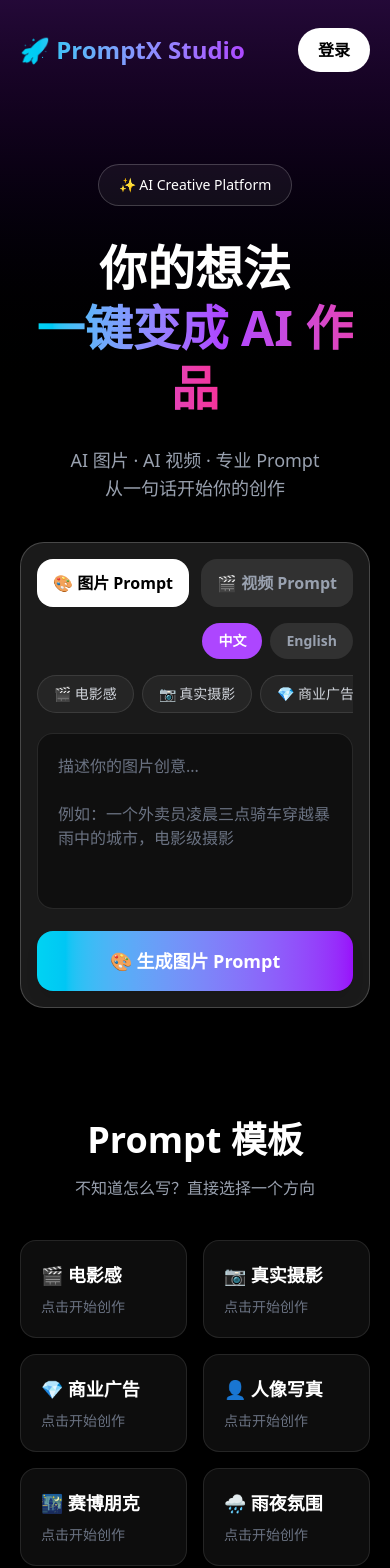
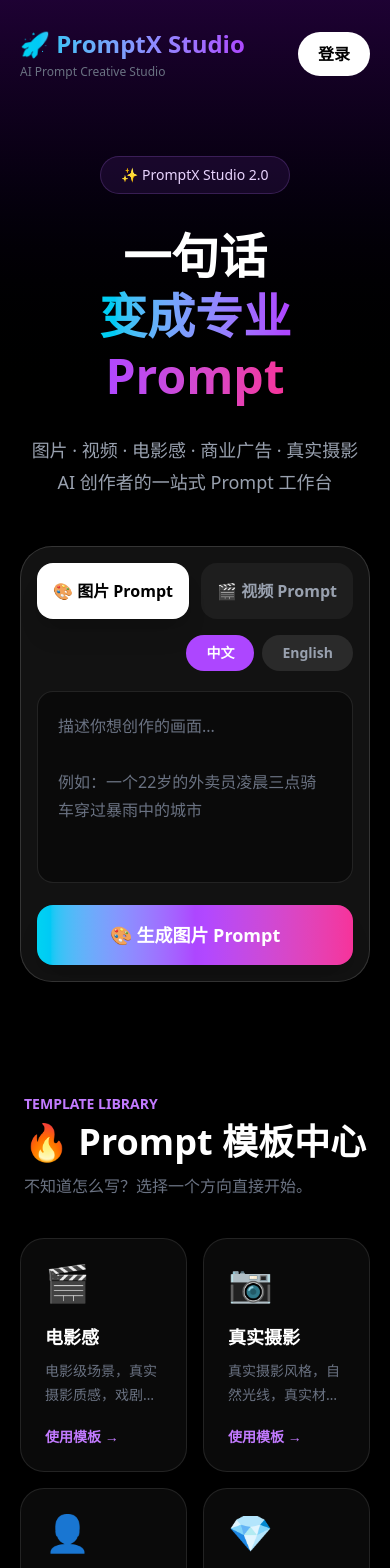
Before and after one commit to louqingle/promptx-studio, a Next.js app: page / in a window 390 px wide. Shown: the top 1568 px of the page. Built offline with nearby package versions, Linux system fonts and the light colour scheme.

Commit message:
Update page.tsx

```diff
--- a/app/page.tsx
+++ b/app/page.tsx
@@ -4,6 +4,87 @@ import { useState } from "react"
 
 type PromptType = "image" | "video"
 type Language = "zh" | "en"
+type EnhanceType =
+  | "optimize"
+  | "realistic"
+  | "cinematic"
+  | "commercial"
+  | "character"
+
+const templates = [
+  {
+    icon: "🎬",
+    name: "电影感",
+    prompt:
+      "电影级场景，真实摄影质感，戏剧性构图，电影灯光，丰富环境细节",
+  },
+  {
+    icon: "📷",
+    name: "真实摄影",
+    prompt:
+      "真实摄影风格，自然光线，真实材质，自然皮肤纹理，真实相机拍摄质感",
+  },
+  {
+    icon: "👤",
+    name: "人像写真",
+    prompt:
+      "高级人像摄影，真实人物细节，自然皮肤纹理，专业人像灯光，浅景深",
+  },
+  {
+    icon: "💎",
+    name: "商业广告",
+    prompt:
+      "高级商业广告摄影，产品视觉中心，干净背景，专业布光，高端品牌质感",
+  },
+  {
+    icon: "🌧️",
+    name: "雨夜电影",
+    prompt:
+      "午夜城市暴雨，湿润路面反射霓虹，雨幕，体积雾，冷暖对比电影灯光",
+  },
+  {
+    icon: "🌃",
+    name: "赛博朋克",
+    prompt:
+      "未来赛博朋克城市，霓虹灯，湿润街道，高密度城市建筑，科技感",
+  },
+  {
+    icon: "🚗",
+    name: "汽车广告",
+    prompt:
+      "高级汽车商业广告，汽车主体突出，电影级灯光，反射细节，高级品牌视觉",
+  },
+  {
+    icon: "🍜",
+    name: "美食摄影",
+    prompt:
+      "高级美食摄影，食物细节清晰，自然材质，诱人的灯光，浅景深，商业摄影质感",
+  },
+  {
+    icon: "📱",
+    name: "短视频",
+    prompt:
+      "适合短视频平台的高吸引力画面，主体突出，视觉冲击力强，真实自然",
+  },
+  {
+    icon: "🏠",
+    name: "房地产",
+    prompt:
+      "高级房地产摄影，空间宽敞明亮，真实建筑材质，自然光，高端商业视觉",
+  },
+  {
+    icon: "👟",
+    name: "电商产品",
+    prompt:
+      "高级电商产品摄影，产品主体突出，干净背景，专业布光，真实材质",
+  },
+  {
+    icon: "🕵️",
+    name: "悬疑氛围",
+    prompt:
+      "悬疑电影氛围，低照度环境，强烈明暗对比，神秘感，压迫感，电影级摄影",
+  },
+]
 
 export default function Home() {
   const [idea, setIdea] = useState("")
@@ -13,8 +94,11 @@ export default function Home() {
   const [type, setType] = useState<PromptType>("image")
   const [language, setLanguage] = useState<Language>("zh")
 
-  async function generatePrompt() {
-    if (!idea.trim()) {
+  async function requestPrompt(
+    currentIdea: string,
+    enhance: EnhanceType = "optimize"
+  ) {
+    if (!currentIdea.trim()) {
       alert(
         language === "zh"
           ? "请输入你的创意"
@@ -24,7 +108,6 @@ export default function Home() {
     }
 
     setLoading(true)
-    setResult("")
 
     try {
       const response = await fetch("/api/generate", {
@@ -33,9 +116,10 @@ export default function Home() {
           "Content-Type": "application/json",
         },
         body: JSON.stringify({
-          idea: idea.trim(),
+          idea: currentIdea.trim(),
           type,
           language,
+          enhance,
         }),
       })
 
@@ -57,41 +141,17 @@ export default function Home() {
     }
   }
 
-  async function optimizePrompt() {
-    if (!result.trim()) return
+  function generatePrompt() {
+    setResult("")
+    requestPrompt(idea, "optimize")
+  }
 
-    setLoading(true)
+  function optimizePrompt() {
+    requestPrompt(result || idea, "optimize")
+  }
 
-    try {
-      const response = await fetch("/api/generate", {
-        method: "POST",
-        headers: {
-          "Content-Type": "application/json",
-        },
-        body: JSON.stringify({
-          idea: result,
-          type,
-          language,
-          optimize: true,
-        }),
-      })
-
-      const data = await response.json()
-
-      if (!response.ok) {
-        throw new Error(data?.error || "优化失败")
-      }
-
-      setResult(data.result || "")
-    } catch (error) {
-      alert(
-        error instanceof Error
-          ? error.message
-          : "优化失败，请稍后重试"
-      )
-    } finally {
-      setLoading(false)
-    }
+  function enhancePrompt(enhance: EnhanceType) {
+    requestPrompt(result || idea, enhance)
   }
 
   function copyPrompt() {
@@ -106,100 +166,76 @@ export default function Home() {
     )
   }
 
-  const tools = [
-    {
-      icon: "🎬",
-      title: "AI 视频导演",
-      desc: "自动生成电影级视频 Prompt",
-    },
-    {
-      icon: "🎨",
-      title: "AI 图片创作",
-      desc: "生成专业视觉 Prompt",
-    },
-    {
-      icon: "📝",
-      title: "AI 剧本助手",
-      desc: "创造人物、剧情和对白",
-    },
-    {
-      icon: "🎙️",
-      title: "AI 声音工作室",
-      desc: "智能配音和声音设计",
-    },
-  ]
+  function selectTemplate(templatePrompt: string) {
+    if (idea.trim()) {
+      setIdea(`${idea.trim()}，${templatePrompt}`)
+    } else {
+      setIdea(templatePrompt)
+    }
 
-  const templates = [
-    "🎬 电影感",
-    "📷 真实摄影",
-    "💎 商业广告",
-    "👤 人像写真",
-    "🌃 赛博朋克",
-    "🌧️ 雨夜氛围",
-    "🍜 美食摄影",
-    "🚗 汽车广告",
-  ]
-
-  const models = [
-    "Sora",
-    "Runway",
-    "可灵AI",
-    "即梦AI",
-    "Midjourney",
-    "Flux",
-  ]
+    window.scrollTo({
+      top: 0,
+      behavior: "smooth",
+    })
+  }
 
   return (
     <main className="min-h-screen overflow-hidden bg-black text-white">
-      <div className="fixed inset-0 bg-gradient-to-b from-purple-900/40 via-black to-black" />
+      {/* 背景 */}
+      <div className="fixed inset-0 bg-gradient-to-b from-purple-950/50 via-black to-black" />
 
-      <div className="relative z-10 mx-auto max-w-6xl px-5">
+      <div className="relative z-10 mx-auto max-w-7xl px-5">
 
         {/* 导航 */}
         <nav className="flex items-center justify-between py-7">
-          <h1 className="bg-gradient-to-r from-cyan-400 to-purple-500 bg-clip-text text-2xl font-black text-transparent md:text-3xl">
-            🚀 PromptX Studio
-          </h1>
+          <div>
+            <h1 className="bg-gradient-to-r from-cyan-400 to-purple-500 bg-clip-text text-2xl font-black text-transparent md:text-3xl">
+              🚀 PromptX Studio
+            </h1>
+            <p className="mt-1 text-xs text-gray-500">
+              AI Prompt Creative Studio
+            </p>
+          </div>
 
-          <button className="rounded-full bg-white px-5 py-2.5 font-bold text-black">
+          <button className="rounded-full bg-white px-5 py-2.5 font-bold text-black transition hover:bg-gray-200">
             登录
           </button>
         </nav>
 
         {/* Hero */}
-        <section className="pt-16 text-center md:pt-24">
+        <section className="pt-12 text-center md:pt-20">
 
-          <div className="inline-block rounded-full border border-white/20 bg-white/5 px-5 py-2.5 text-sm">
-            ✨ AI Creative Platform
+          <div className="inline-flex items-center rounded-full border border-purple-400/20 bg-purple-500/10 px-5 py-2 text-sm text-purple-200">
+            ✨ PromptX Studio 2.0
           </div>
 
           <h2 className="mt-8 text-5xl font-black leading-tight md:text-8xl">
-            你的想法
+            一句话
             <br />
 
             <span className="bg-gradient-to-r from-cyan-400 via-purple-500 to-pink-500 bg-clip-text text-transparent">
-              一键变成 AI 作品
+              变成专业 Prompt
             </span>
           </h2>
 
-          <p className="mx-auto mt-7 max-w-2xl text-lg text-gray-400 md:text-xl">
-            AI 图片 · AI 视频 · 专业 Prompt
+          <p className="mx-auto mt-7 max-w-2xl text-lg leading-8 text-gray-400 md:text-xl">
+            图片 · 视频 · 电影感 · 商业广告 · 真实摄影
             <br />
-            从一句话开始你的创作
+            AI 创作者的一站式 Prompt 工作台
           </p>
 
-          {/* 生成器 */}
-          <div className="mx-auto mt-10 max-w-4xl rounded-3xl border border-white/20 bg-white/10 p-4 backdrop-blur-xl md:p-6">
+          {/* 核心生成器 */}
+          <div className="mx-auto mt-12 max-w-5xl rounded-[2rem] border border-white/15 bg-white/[0.07] p-4 shadow-2xl backdrop-blur-xl md:p-6">
 
-            {/* 类型 */}
+            {/* 图片 / 视频 */}
             <div className="grid grid-cols-2 gap-3">
 
               <button
                 onClick={() => setType("image")}
-                className={`rounded-2xl py-3 font-bold transition ${
+                className={`rounded-2xl py-4 font-bold transition ${
                   type === "image"
-                    ? "bg-white text-black"
-                    : "bg-white/10 text-gray-400 hover:bg-white/20"
+                    ? "bg-white text-black shadow-xl"
+                    : "bg-white/5 text-gray-400 hover:bg-white/10"
                 }`}
               >
                 🎨 图片 Prompt
@@ -207,10 +243,10 @@ export default function Home() {
 
               <button
                 onClick={() => setType("video")}
-                className={`rounded-2xl py-3 font-bold transition ${
+                className={`rounded-2xl py-4 font-bold transition ${
                   type === "video"
-                    ? "bg-white text-black"
-                    : "bg-white/10 text-gray-400 hover:bg-white/20"
+                    ? "bg-white text-black shadow-xl"
+                    : "bg-white/5 text-gray-400 hover:bg-white/10"
                 }`}
               >
                 🎬 视频 Prompt
@@ -218,12 +254,12 @@ export default function Home() {
 
             </div>
 
-            {/* 语言 */}
+            {/* 中文 / English */}
             <div className="mt-4 flex justify-end gap-2">
 
               <button
                 onClick={() => setLanguage("zh")}
-                className={`rounded-full px-4 py-2 text-sm font-bold ${
+                className={`rounded-full px-5 py-2 text-sm font-bold transition ${
                   language === "zh"
                     ? "bg-purple-500 text-white"
                     : "bg-white/10 text-gray-400"
@@ -234,7 +270,7 @@ export default function Home() {
 
               <button
                 onClick={() => setLanguage("en")}
-                className={`rounded-full px-4 py-2 text-sm font-bold ${
+                className={`rounded-full px-5 py-2 text-sm font-bold transition ${
                   language === "en"
                     ? "bg-purple-500 text-white"
                     : "bg-white/10 text-gray-400"
@@ -245,26 +281,6 @@ export default function Home() {
 
             </div>
 
-            {/* 模板 */}
-            <div className="mt-4 flex gap-2 overflow-x-auto pb-2">
-              {templates.map((template) => (
-                <button
-                  key={template}
-                  onClick={() => {
-                    setIdea(
-                      `${template.replace(
-                        /^.+? /,
-                        ""
-                      )}，`
-                    )
-                  }}
-                  className="shrink-0 rounded-full border border-white/10 bg-white/5 px-4 py-2 text-sm text-gray-300 transition hover:bg-white/10"
-                >
-                  {template}
-                </button>
-              ))}
-            </div>
-
             {/* 输入 */}
             <textarea
               value={idea}
@@ -272,25 +288,25 @@ export default function Home() {
               placeholder={
                 language === "zh"
                   ? type === "image"
-                    ? "描述你的图片创意...\n\n例如：一个外卖员凌晨三点骑车穿越暴雨中的城市，电影级摄影"
-                    : "描述你的视频创意...\n\n例如：凌晨三点，外卖员骑车穿过暴雨中的城市，镜头跟随他前进"
+                    ? "描述你想创作的画面...\n\n例如：一个22岁的外卖员凌晨三点骑车穿过暴雨中的城市"
+                    : "描述你想创作的视频...\n\n例如：凌晨三点，外卖员骑车穿过暴雨中的城市，镜头跟随他前进"
                   : type === "image"
-                    ? "Describe your image idea..."
-                    : "Describe your video idea..."
+                    ? "Describe the image you want to create..."
+                    : "Describe the video you want to create..."
               }
-              className="mt-3 h-44 w-full resize-none rounded-2xl border border-white/10 bg-black/40 p-5 text-base text-white outline-none transition placeholder:text-gray-500 focus:border-purple-500 md:text-lg"
+              className="mt-5 h-48 w-full resize-none rounded-2xl border border-white/10 bg-black/40 p-5 text-base leading-7 text-white outline-none transition placeholder:text-gray-500 focus:border-purple-500 md:text-lg"
             />
 
-            {/* 生成 */}
+            {/* 生成按钮 */}
             <button
               onClick={generatePrompt}
               disabled={loading}
-              className="mt-4 w-full rounded-2xl bg-gradient-to-r from-cyan-400 to-purple-600 py-4 text-lg font-bold shadow-lg transition hover:scale-[1.01] disabled:cursor-not-allowed disabled:opacity-50"
+              className="mt-4 w-full rounded-2xl bg-gradient-to-r from-cyan-400 via-purple-500 to-pink-500 py-4 text-lg font-black shadow-xl transition hover:scale-[1.01] disabled:cursor-not-allowed disabled:opacity-50"
             >
               {loading
                 ? language === "zh"
-                  ? "正在生成..."
-                  : "Generating..."
+                  ? "AI 正在创作..."
+                  : "AI is creating..."
                 : language === "zh"
                   ? type === "image"
                     ? "🎨 生成图片 Prompt"
@@ -302,39 +318,86 @@ export default function Home() {
 
             {/* 结果 */}
             {result && (
-              <div className="mt-6 rounded-2xl border border-white/10 bg-black/50 p-5 text-left">
+              <div className="mt-6 rounded-3xl border border-white/10 bg-black/50 p-5 text-left md:p-7">
 
                 <div className="flex flex-wrap items-center justify-between gap-3">
 
-                  <h3 className="text-lg font-bold">
-                    {language === "zh"
-                      ? "✨ 生成结果"
-                      : "✨ Generated Prompt"}
-                  </h3>
+                  <div>
+                    <div className="text-xl font-black">
+                      ✨ Prompt
+                    </div>
 
-                  <div className="flex gap-2">
+                    <div className="mt-1 text-sm text-gray-500">
+                      {type === "image"
+                        ? "Image Prompt"
+                        : "Video Prompt"}
+                    </div>
+                  </div>
+
+                  <button
+                    onClick={copyPrompt}
+                    className="rounded-full bg-white px-5 py-2.5 text-sm font-bold text-black transition hover:bg-gray-200"
+                  >
+                    📋 {language === "zh" ? "复制" : "Copy"}
+                  </button>
+
+                </div>
+
+                <div className="mt-6 whitespace-pre-line rounded-2xl border border-white/5 bg-white/[0.03] p-5 text-gray-200 md:p-6">
+                  {result}
+                </div>
+
+                {/* 增强工具 */}
+                <div className="mt-5">
+
+                  <div className="mb-3 text-sm font-bold text-gray-400">
+                    ✨ Prompt 增强
+                  </div>
+
+                  <div className="grid grid-cols-2 gap-2 md:grid-cols-5">
 
                     <button
-                      onClick={optimizePrompt}
+                      onClick={() => enhancePrompt("optimize")}
                       disabled={loading}
-                      className="rounded-full bg-purple-500 px-4 py-2 text-sm font-bold"
+                      className="rounded-xl bg-purple-500/20 px-3 py-3 text-sm font-bold text-purple-200 hover:bg-purple-500/30 disabled:opacity-50"
                     >
-                      ✨ {language === "zh" ? "一键优化" : "Optimize"}
+                      ✨ 一键优化
                     </button>
 
                     <button
-                      onClick={copyPrompt}
-                      className="rounded-full bg-white px-4 py-2 text-sm font-bold text-black"
+                      onClick={() => enhancePrompt("realistic")}
+                      disabled={loading}
+                      className="rounded-xl bg-cyan-500/10 px-3 py-3 text-sm font-bold text-cyan-200 hover:bg-cyan-500/20 disabled:opacity-50"
                     >
-                      📋 {language === "zh" ? "复制" : "Copy"}
+                      📷 更真实
+                    </button>
+
+                    <button
+                      onClick={() => enhancePrompt("cinematic")}
+                      disabled={loading}
+                      className="rounded-xl bg-blue-500/10 px-3 py-3 text-sm font-bold text-blue-200 hover:bg-blue-500/20 disabled:opacity-50"
+                    >
+                      🎬 更电影
+                    </button>
+
+                    <button
+                      onClick={() => enhancePrompt("commercial")}
+                      disabled={loading}
+                      className="rounded-xl bg-pink-500/10 px-3 py-3 text-sm font-bold text-pink-200 hover:bg-pink-500/20 disabled:opacity-50"
+                    >
+                      💎 商业感
+                    </button>
+
+                    <button
+                      onClick={() => enhancePrompt("character")}
+                      disabled={loading}
+                      className="rounded-xl bg-orange-500/10 px-3 py-3 text-sm font-bold text-orange-200 hover:bg-orange-500/20 disabled:opacity-50"
+                    >
+                      👤 人物细节
                     </button>
 
                   </div>
 
-                </div>
-
-                <div className="mt-5 whitespace-pre-line leading-8 text-gray-200">
-                  {result}
                 </div>
 
               </div>
@@ -343,38 +406,49 @@ export default function Home() {
           </div>
         </section>
 
-        {/* 模板 */}
+        {/* 模板中心 */}
         <section className="mt-28">
 
-          <h2 className="text-center text-4xl font-black">
-            Prompt 模板
-          </h2>
+          <div className="flex flex-col items-center justify-between gap-4 md:flex-row">
+            <div>
+              <div className="text-sm font-bold text-purple-400">
+                TEMPLATE LIBRARY
+              </div>
 
-          <p className="mt-4 text-center text-gray-400">
-            不知道怎么写？直接选择一个方向
-          </p>
+              <h2 className="mt-2 text-4xl font-black">
+                🔥 Prompt 模板中心
+              </h2>
+
+              <p className="mt-3 text-gray-500">
+                不知道怎么写？选择一个方向直接开始。
+              </p>
+            </div>
+          </div>
 
           <div className="mt-10 grid grid-cols-2 gap-4 md:grid-cols-4">
 
             {templates.map((template) => (
               <button
-                key={template}
+                key={template.name}
                 onClick={() =>
-                  setIdea(
-                    `${template.replace(
-                      /^.+? /,
-                      ""
-                    )}风格，一个主体，电影级画面`
-                  )
+                  selectTemplate(template.prompt)
                 }
-                className="rounded-2xl border border-white/10 bg-white/5 p-5 text-left transition hover:border-purple-500/50 hover:bg-white/10"
+                className="group rounded-3xl border border-white/10 bg-white/[0.04] p-6 text-left transition hover:-translate-y-1 hover:border-purple-500/50 hover:bg-white/[0.08]"
               >
-                <div className="text-lg font-bold">
-                  {template}
+                <div className="text-4xl">
+                  {template.icon}
                 </div>
 
-                <div className="mt-2 text-sm text-gray-500">
-                  点击开始创作
+                <div className="mt-5 text-lg font-black">
+                  {template.name}
+                </div>
+
+                <p className="mt-2 line-clamp-2 text-sm leading-6 text-gray-500">
+                  {template.prompt}
+                </p>
+
+                <div className="mt-5 text-sm font-bold text-purple-400">
+                  使用模板 →
                 </div>
               </button>
             ))}
@@ -382,7 +456,50 @@ export default function Home() {
           </div>
         </section>
 
-        {/* AI工作流 */}
+        {/* 增强能力 */}
+        <section className="mt-28">
+
+          <div className="text-center">
+            <div className="text-sm font-bold text-purple-400">
+              PROMPT ENHANCER
+            </div>
+
+            <h2 className="mt-2 text-4xl font-black">
+              一个 Prompt，五种增强
+            </h2>
+          </div>
+
+          <div className="mt-10 grid gap-5 md:grid-cols-5">
+
+            {[
+              ["✨", "一键优化", "全面提升 Prompt"],
+              ["📷", "更真实", "增强真实摄影感"],
+              ["🎬", "更电影", "强化电影视觉"],
+              ["💎", "商业感", "打造广告级画面"],
+              ["👤", "人物细节", "增强人物真实度"],
+            ].map(([icon, title, desc]) => (
+              <div
+                key={title}
+                className="rounded-3xl border border-white/10 bg-white/[0.04] p-6 text-center"
+              >
+                <div className="text-4xl">
+                  {icon}
+                </div>
+
+                <h3 className="mt-4 font-black">
+                  {title}
+                </h3>
+
+                <p className="mt-2 text-sm text-gray-500">
+                  {desc}
+                </p>
+              </div>
+            ))}
+
+          </div>
+        </section>
+
+        {/* 工作流 */}
         <section className="mt-28">
 
           <h2 className="text-center text-4xl font-black">
@@ -391,21 +508,26 @@ export default function Home() {
 
           <div className="mt-10 grid gap-5 md:grid-cols-4">
 
-            {tools.map((tool) => (
+            {[
+              ["🎬", "AI 视频导演", "电影级视频 Prompt"],
+              ["🎨", "AI 图片创作", "专业视觉 Prompt"],
+              ["📝", "AI 剧本助手", "人物、剧情和对白"],
+              ["🎙️", "AI 声音工作室", "智能声音设计"],
+            ].map(([icon, title, desc]) => (
               <div
-                key={tool.title}
-                className="rounded-3xl border border-white/10 bg-white/5 p-7"
+                key={title}
+                className="rounded-3xl border border-white/10 bg-white/[0.04] p-7"
               >
                 <div className="text-5xl">
-                  {tool.icon}
+                  {icon}
                 </div>
 
-                <h3 className="mt-5 text-xl font-bold">
-                  {tool.title}
+                <h3 className="mt-5 text-xl font-black">
+                  {title}
                 </h3>
 
-                <p className="mt-3 text-gray-400">
-                  {tool.desc}
+                <p className="mt-3 text-gray-500">
+                  {desc}
                 </p>
               </div>
             ))}
@@ -422,10 +544,17 @@ export default function Home() {
 
           <div className="mt-8 flex flex-wrap justify-center gap-3">
 
-            {models.map((model) => (
+            {[
+              "Sora",
+              "Runway",
+              "可灵AI",
+              "即梦AI",
+              "Midjourney",
+              "Flux",
+            ].map((model) => (
               <div
                 key={model}
-                className="rounded-full border border-white/20 bg-white/5 px-5 py-2.5 text-sm"
+                className="rounded-full border border-white/15 bg-white/[0.04] px-5 py-2.5 text-sm text-gray-300"
               >
                 {model}
               </div>
@@ -444,8 +573,8 @@ export default function Home() {
 
           <div className="mt-10 grid gap-5 md:grid-cols-3">
 
-            <div className="rounded-3xl border border-white/10 bg-white/5 p-7">
-              <h3 className="text-2xl font-bold">
+            <div className="rounded-3xl border border-white/10 bg-white/[0.04] p-8">
+              <h3 className="text-2xl font-black">
                 Free
               </h3>
 
@@ -453,18 +582,18 @@ export default function Home() {
                 ¥0
               </p>
 
-              <p className="mt-4 text-gray-400">
-                基础 AI 体验
+              <p className="mt-4 text-gray-500">
+                基础 Prompt 创作
               </p>
             </div>
 
-            <div className="rounded-3xl border border-purple-500/50 bg-purple-500/10 p-7">
+            <div className="rounded-3xl border border-purple-500/50 bg-purple-500/10 p-8">
 
-              <div className="mb-2 text-sm font-bold text-purple-300">
-                推荐
+              <div className="text-sm font-bold text-purple-300">
+                ⭐ 推荐
               </div>
 
-              <h3 className="text-2xl font-bold">
+              <h3 className="mt-2 text-2xl font-black">
                 Creator
               </h3>
 
@@ -482,9 +611,9 @@ export default function Home() {
 
             </div>
 
-            <div className="rounded-3xl border border-white/10 bg-white/5 p-7">
+            <div className="rounded-3xl border border-white/10 bg-white/[0.04] p-8">
 
-              <h3 className="text-2xl font-bold">
+              <h3 className="text-2xl font-black">
                 Pro
               </h3>
 
@@ -492,8 +621,8 @@ export default function Home() {
                 ¥99
               </p>
 
-              <p className="mt-4 text-gray-400">
-                专业创作者工作流
+              <p className="mt-4 text-gray-500">
+                专业 AI 创作工作流
               </p>
 
             </div>
@@ -502,7 +631,7 @@ export default function Home() {
 
         </section>
 
-        <footer className="pb-10 text-center text-gray-500">
+        <footer className="pb-10 text-center text-gray-600">
           © 2026 PromptX Studio
         </footer>
 
```
